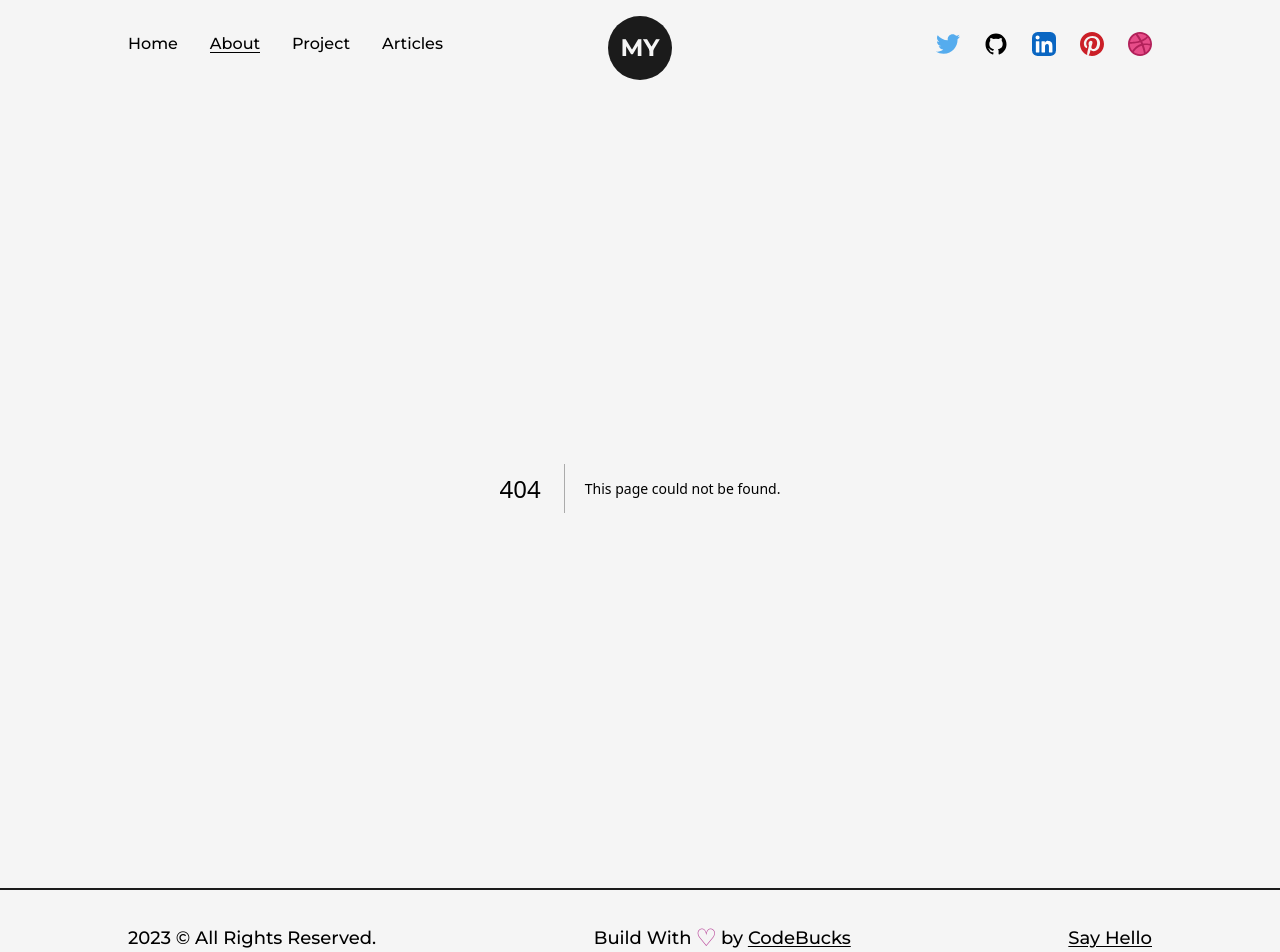
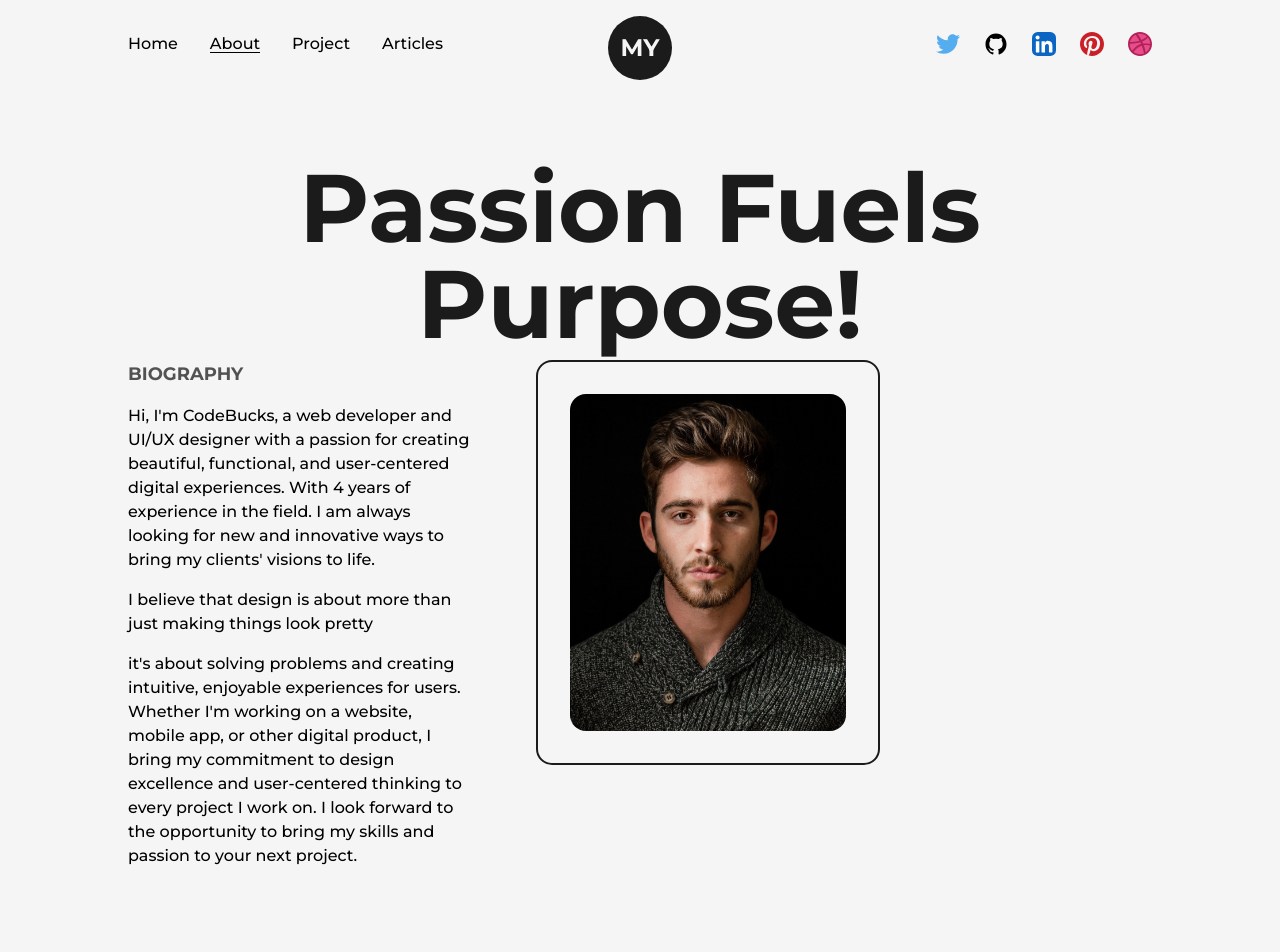
Before and after one commit to MustafaYilmaz1625/my-portfolio-nextjs-tailwindcss, a Next.js app: page /about in a window 1280 px wide. Before the commit this address had no page. Shown: the top 952 px of the page. Built offline with nearby package versions, Linux system fonts and the light colour scheme.

Commit message:
create about.js

```diff
--- /dev/null
+++ b/src/pages/about.js
@@ -0,0 +1,63 @@
+import AnimatedText from "@/components/AnimatedText";
+import Layout from "@/components/Layout";
+import Head from "next/head";
+import React from "react";
+import Image from "next/image"
+import profilePic from "../../public/images/profile/developer-pic-2.jpg"
+
+const about = () => {
+  return (
+    <>
+      <Head>
+        <title>CodeBucks | About Page</title>
+        <meta name="description" content="any description" />
+      </Head>
+      <main className="flex w-full flex-col items-center justify-center">
+        <Layout className="pt-16 ">
+          <AnimatedText text="Passion Fuels Purpose!" className="wb-16" />
+          <div className="grid w-full grid-cols-8 gap-16">
+            <div className="col-span-3 flex flex-col items-start justify-start">
+              <h2 className="mb-4 text-lg font-bold uppercase text-dark/75">
+                Biography
+              </h2>
+              <p className=" font-medium ">
+                Hi, I'm CodeBucks, a web developer and UI/UX designer with a
+                passion for creating beautiful, functional, and user-centered
+                digital experiences. With 4 years of experience in the field. I
+                am always looking for new and innovative ways to bring my
+                clients' visions to life.
+              </p>
+
+              <p className="my-4 font-medium ">
+                I believe that design is about more than just making things look
+                pretty
+              </p>
+              <p className="font-medium ">
+                it's about solving problems and creating intuitive, enjoyable
+                experiences for users.
+              </p>
+
+              <p className="font-medium ">
+                Whether I'm working on a website, mobile app, or other digital
+                product, I bring my commitment to design excellence and
+                user-centered thinking to every project I work on. I look
+                forward to the opportunity to bring my skills and passion to
+                your next project.
+              </p>
+            </div>
+
+            <div className="col-span-3 relative h-max rounded-2xl border-2 border-solid border-dark bg-light p-8 ">
+              <Image
+                src={profilePic}
+                alt="Codebucks"
+                className="w-full h-auto rounded-2xl"
+              />
+            </div>
+          </div>
+        </Layout>
+      </main>
+    </>
+  );
+};
+
+export default about;
```
